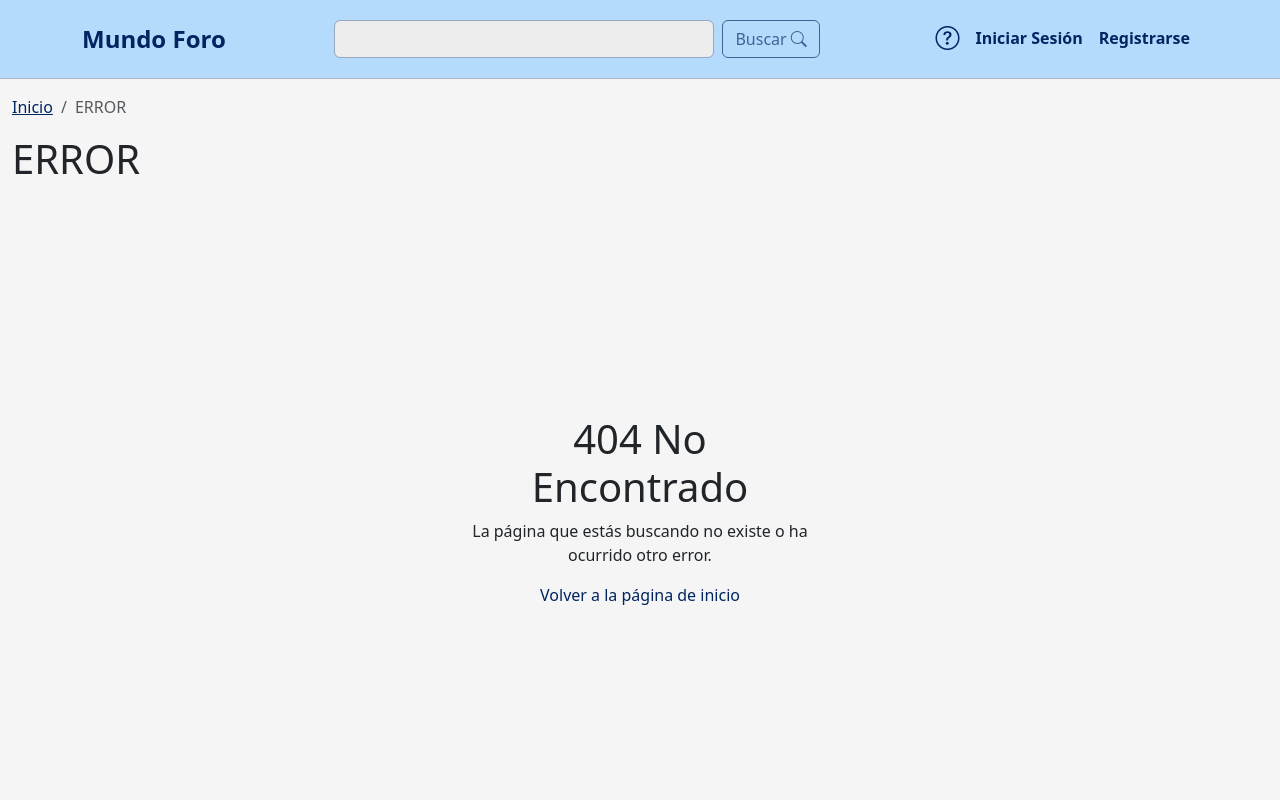
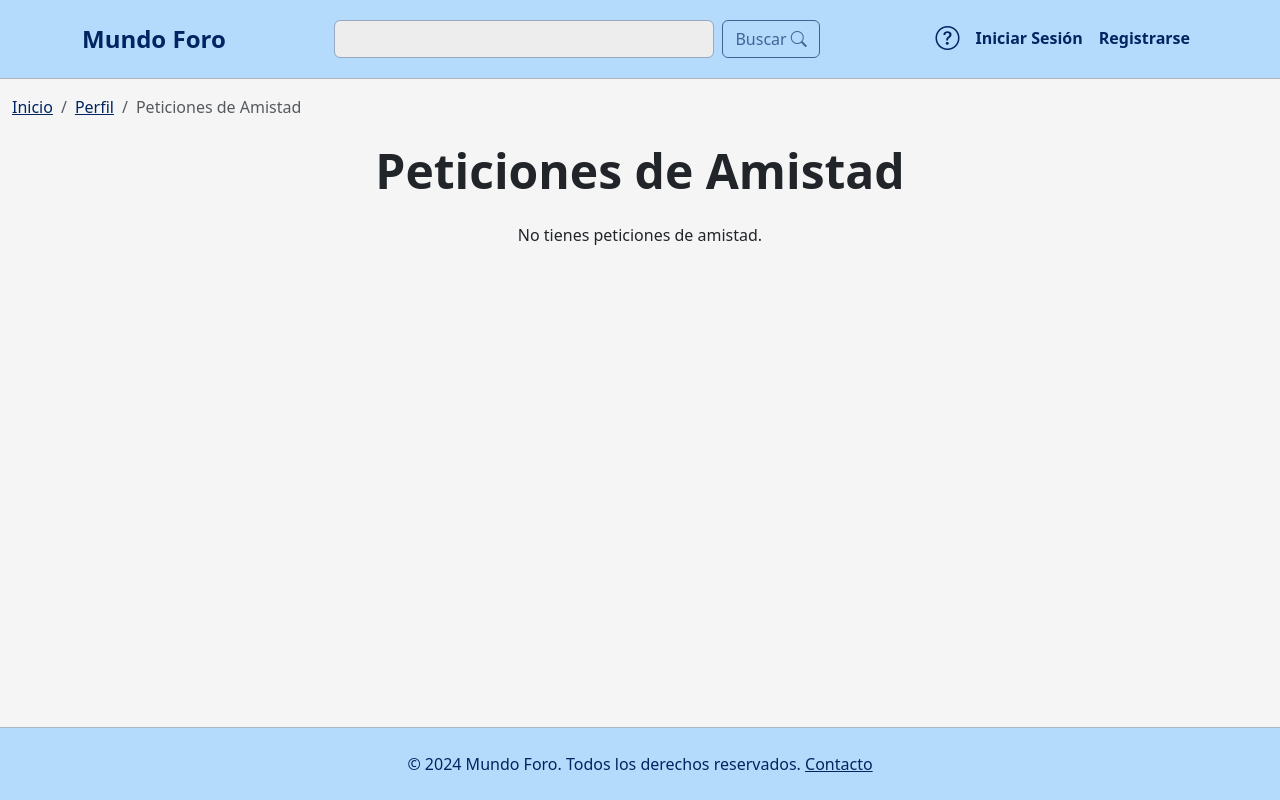
Before and after one commit to Croissanton/IU_Proyecto, a React (Create React App) app in the folder foro-mundo/: page /requests in a window 1280 px wide. Shown: the top 800 px of the page. Built offline with nearby package versions, Linux system fonts and the light colour scheme.

Commit message:
ventana de friend requests y algunos errores arreglados

```diff
--- a/foro-mundo/src/Pages/FriendsPage.js
+++ b/foro-mundo/src/Pages/FriendsPage.js
@@ -33,6 +33,11 @@ function FriendsPage() {
       if (currentUser.friendList.includes(username)) {
         // Eliminar usuario de la lista de amigos
         currentUser.friendList = currentUser.friendList.filter((friend) => friend !== username);
+        // Eliminar usuario de la lista de amigos del amigo
+        const friendUser = allUsers.find((user) => user.username === username);
+        if (friendUser.friendList) {
+            friendUser.friendList = friendUser.friendList.filter((friend) => friend !== currentUser.username);
+            }
 
         // Actualizar el usuario actual en localStorage
         localStorage.setItem("usuario", JSON.stringify(currentUser));
@@ -42,6 +47,10 @@ function FriendsPage() {
           if (user.username === currentUser.username) {
             return currentUser;
           }
+          if(user.username === friendUser.username)
+            {
+                return friendUser;
+            }
           return user;
         });
 
@@ -82,6 +91,11 @@ function FriendsPage() {
         </label>
       </div>
       <div className="container-xxl my-3">
+        <Link to="/requests">
+          <button className="btn btn-secondary" style={{ marginBottom: "20px" }}>
+            Peticiones de Amistad
+          </button>
+        </Link>
         {friends.length === 0 ? (
             <label
                 style={{
--- /dev/null
+++ b/foro-mundo/src/Pages/RequestsPage.js
@@ -0,0 +1,134 @@
+import React, { useState, useEffect } from "react";
+import MainLayout from "../layout/MainLayout.js";
+import { Breadcrumb } from "react-bootstrap";
+import { Link } from "react-router-dom";
+import { useToast } from "../Context/ToastContext.js";
+
+function RequestsPage() {
+  const [requests, setRequests] = useState([]);
+  const { showToast } = useToast();
+
+  useEffect(() => {
+    document.title = "Peticiones de Amistad";
+
+    const usuario = JSON.parse(localStorage.getItem("usuario"));
+    const usuarios = JSON.parse(localStorage.getItem("usuarios"));
+
+    if (usuario && usuarios && Array.isArray(usuario.incomingRequests)) {
+      const peticiones = usuarios.filter((user) =>
+        usuario.incomingRequests.includes(user.username)
+      );
+      setRequests(peticiones);
+    }
+  }, []);
+
+  const handleAcceptRequest = (username) => {
+    const currentUser = JSON.parse(localStorage.getItem("usuario"));
+    const allUsers = JSON.parse(localStorage.getItem("usuarios"));
+
+    if (currentUser && allUsers) {
+      if (!currentUser.friendList) currentUser.friendList = [];
+
+      if (!currentUser.friendList.includes(username)) {
+        currentUser.friendList.push(username);
+        currentUser.incomingRequests = currentUser.incomingRequests.filter(
+          (request) => request !== username
+        );
+
+        const friendUser = allUsers.find((user) => user.username === username);
+        if (!friendUser.friendList) friendUser.friendList = [];
+        console.log(friendUser.friendList, currentUser.username)
+        friendUser.friendList.push(currentUser.username);
+
+        const updatedUsers = allUsers.map((user) => {
+          if (user.username === currentUser.username) return currentUser;
+          if (user.username === friendUser.username) return friendUser;
+          return user;
+        });
+
+        localStorage.setItem("usuario", JSON.stringify(currentUser));
+        localStorage.setItem("usuarios", JSON.stringify(updatedUsers));
+        setRequests(requests.filter((user) => user.username !== username));
+        showToast("Solicitud de amistad aceptada.", "bg-success");
+      }
+    }
+  };
+
+  const handleRejectRequest = (username) => {
+    const currentUser = JSON.parse(localStorage.getItem("usuario"));
+    const allUsers = JSON.parse(localStorage.getItem("usuarios"));
+
+    if (currentUser && allUsers) {
+      currentUser.incomingRequests = currentUser.incomingRequests.filter(
+        (request) => request !== username
+      );
+
+      localStorage.setItem("usuario", JSON.stringify(currentUser));
+      setRequests(requests.filter((user) => user.username !== username));
+      showToast("Solicitud de amistad rechazada.", "bg-danger");
+    }
+  };
+
+  return (
+    <MainLayout>
+      <div className="container-xxl my-3">
+        <Breadcrumb className="custom-breadcrumb">
+          <Breadcrumb.Item linkAs={Link} linkProps={{ to: "/" }}>
+            Inicio
+          </Breadcrumb.Item>
+          <Breadcrumb.Item linkAs={Link} linkProps={{ to: "/profile" }}>
+            Perfil
+          </Breadcrumb.Item>
+          <Breadcrumb.Item active>Peticiones de Amistad</Breadcrumb.Item>
+        </Breadcrumb>
+        <label
+          style={{
+            fontSize: "3rem",
+            fontWeight: "bold",
+            display: "block",
+            textAlign: "center",
+          }}
+        >
+          Peticiones de Amistad
+        </label>
+      </div>
+      <div className="container-xxl my-3">
+        {requests.length === 0 ? (
+          <label
+            style={{
+              fontSize: "1rem",
+              display: "block",
+              textAlign: "center",
+            }}
+          >
+            No tienes peticiones de amistad.
+          </label>
+        ) : (
+          requests.map((user) => (
+            <div key={user.username} className="card mb-3">
+              <div className="card-body">
+                <label style={{ fontSize: "1.5rem" }}> {user.username} </label>
+                <button
+                  className="btn btn-success"
+                  onClick={() => handleAcceptRequest(user.username)}
+                  style={{ margin: "5px", float: "right" }}
+                >
+                  Aceptar
+                </button>
+                <button
+                  className="btn btn-danger"
+                  onClick={() => handleRejectRequest(user.username)}
+                  style={{ margin: "5px", float: "right" }}
+                >
+                  Rechazar
+                </button>
+              </div>
+            </div>
+          ))
+        )}
+      </div>
+    </MainLayout>
+  );
+}
+
+export default RequestsPage;
--- a/foro-mundo/src/index.js
+++ b/foro-mundo/src/index.js
@@ -18,6 +18,7 @@ import MainPage from "./Pages/MainPage";
 import HistorialPage from "./Pages/HistorialPage";
 import BlockedPage from "./Pages/BlockedPage";
 import FriendsPage from "./Pages/FriendsPage";
+import RequestsPage from "./Pages/RequestsPage";
 
 const router = createBrowserRouter([
   {
@@ -37,6 +38,7 @@ const router = createBrowserRouter([
       { path: "/historial/:username", element: <HistorialPage /> },
       { path: "/blocked", element: <BlockedPage />},
       { path: "/friends", element: <FriendsPage />},
+      { path: "/requests", element: <RequestsPage />},
       { path: "*", element: <ErrorPage /> },
     ],
   },
```
